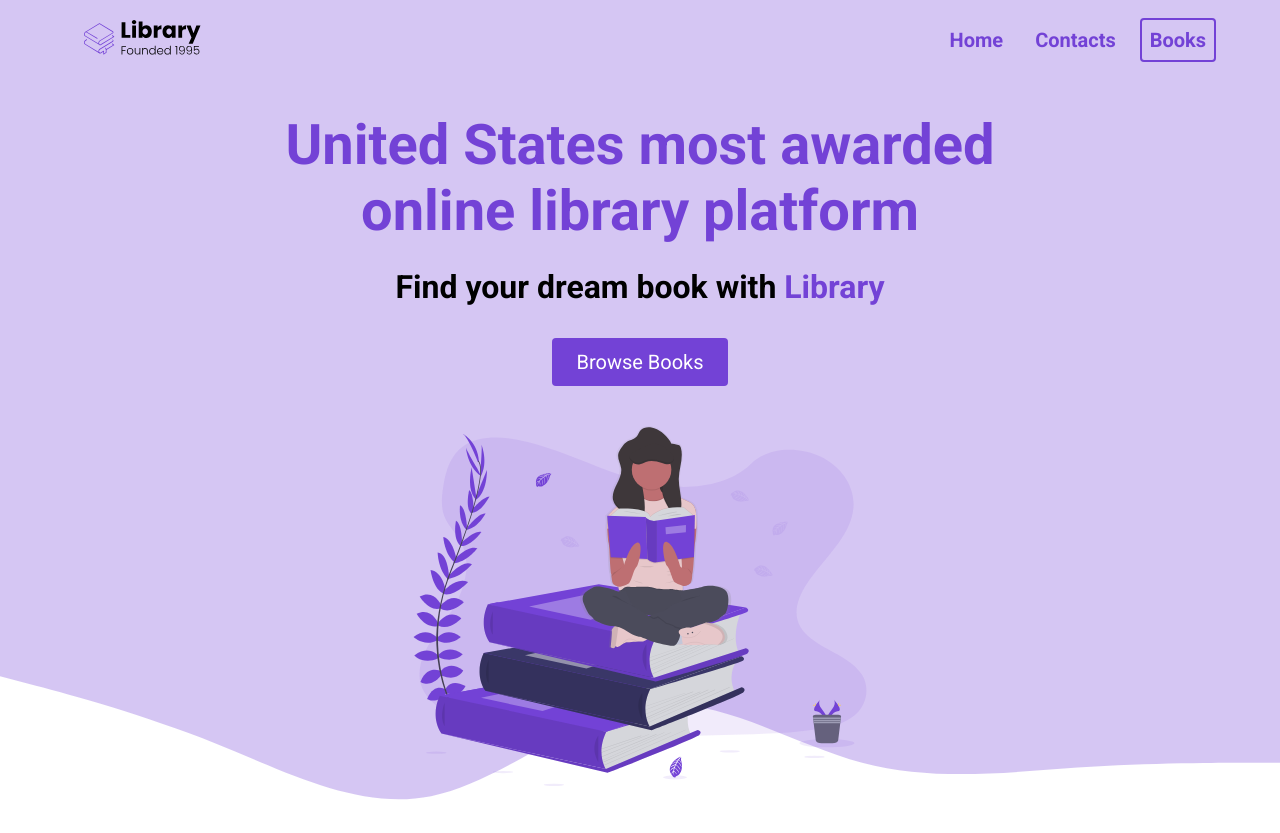
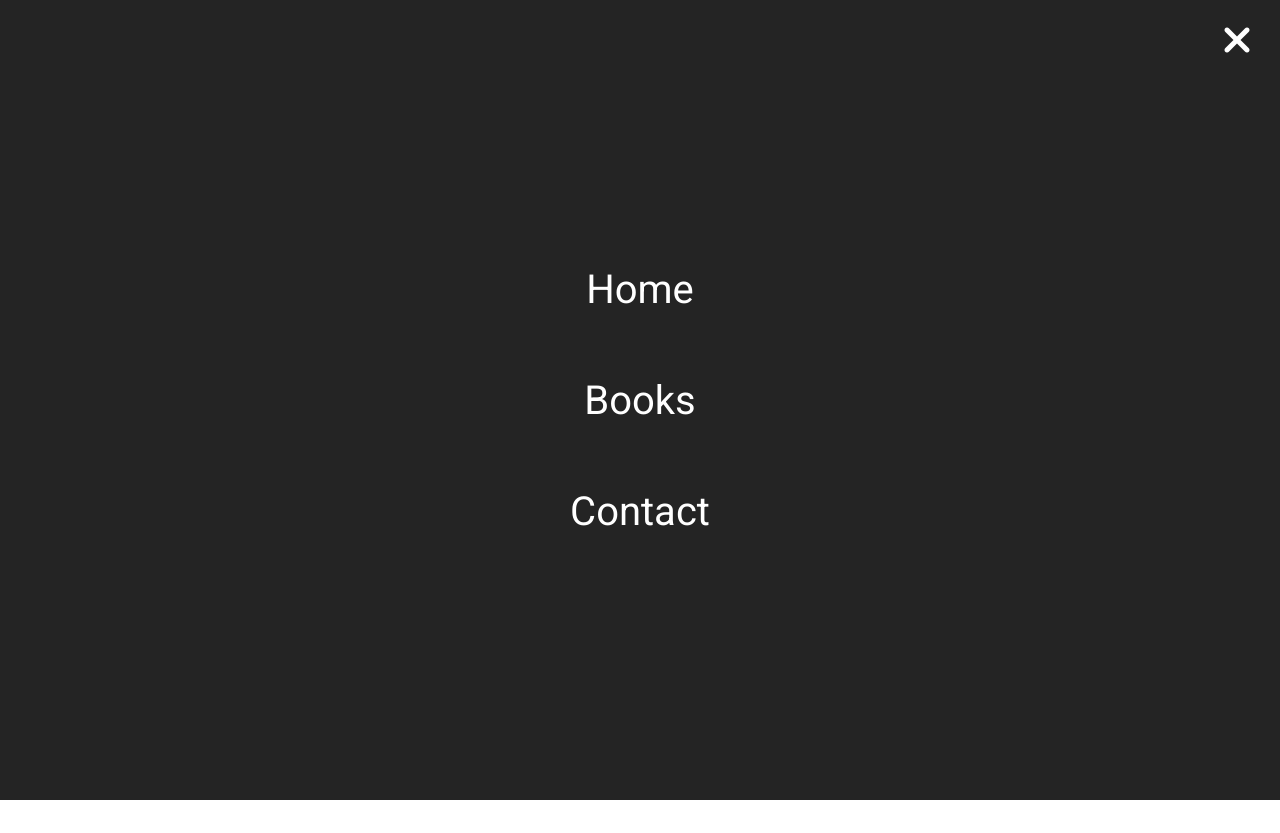
Before and after one commit to BBlazeDev/E-commerce, a plain HTML site: page index.html in a window 1280 px wide. Shown: the top 833 px of the page. Drawn offline with Linux system fonts and the light colour scheme.

Commit message:
finished 50% of menu

```diff
--- a/index.html
+++ b/index.html
@@ -16,6 +16,25 @@
             <li><a href="#" class="nav__link">Home</a></li>
             <li><a href="#" class="nav__link">Contacts</a></li>
             <li><a href="#" class="nav__link nav__link--primary">Books</a></li>
+          </ul>
+        </div>
+        <button class="btn__menu">
+          <i class="fas fa-bars"></i>
+        </button>
+        <div class="menu__backdrop">
+          <button class="btn__menu btn__menu--close">
+            <i class="fas fa-times"></i>
+          </button>
+          <ul class="menu__links">
+            <li class="menu__list">
+              <a href="#" class="menu__link">Home</a>
+            </li>
+            <li class="menu__list">
+              <a href="features" class="menu__link">Books</a>
+            </li>
+            <li class="menu__list">
+              <a class="menu__link no-cursor">Contact</a>
+            </li>
           </ul>
         </div>
       </nav>
--- a/styles.css
+++ b/styles.css
@@ -86,6 +86,53 @@
 .nav__link--primary:hover {
   text-decoration: none;
 }
+
+
+.btn__menu {
+  background-color: transparent;
+  font-size: 40px;
+  text-align: center;
+  border: none;
+  color:#7342d6
+}
+
+.menu__backdrop {
+  position: absolute;
+  background-color: #242424;
+  top: 0;
+  left: 0;
+  right: 0;
+  bottom: 0;
+  z-index: 100;
+  display: flex;
+  justify-content: center;
+  align-items: center;
+}
+
+.menu__links {
+  display: flex;
+  flex-direction: column;
+  align-items: center;
+}
+
+.menu__list {
+  font-size: 40px;
+  padding: 32px 0;
+}
+
+.menu__link {
+  color: white;
+}
+
+.btn__menu--close {
+  position: absolute;
+  right: 20px;
+  top: 10px;
+  padding: 8px;
+  color: white;
+}
+
+
 /*
 
 LANDING
```
Also changed, not shown: index.js (added).
